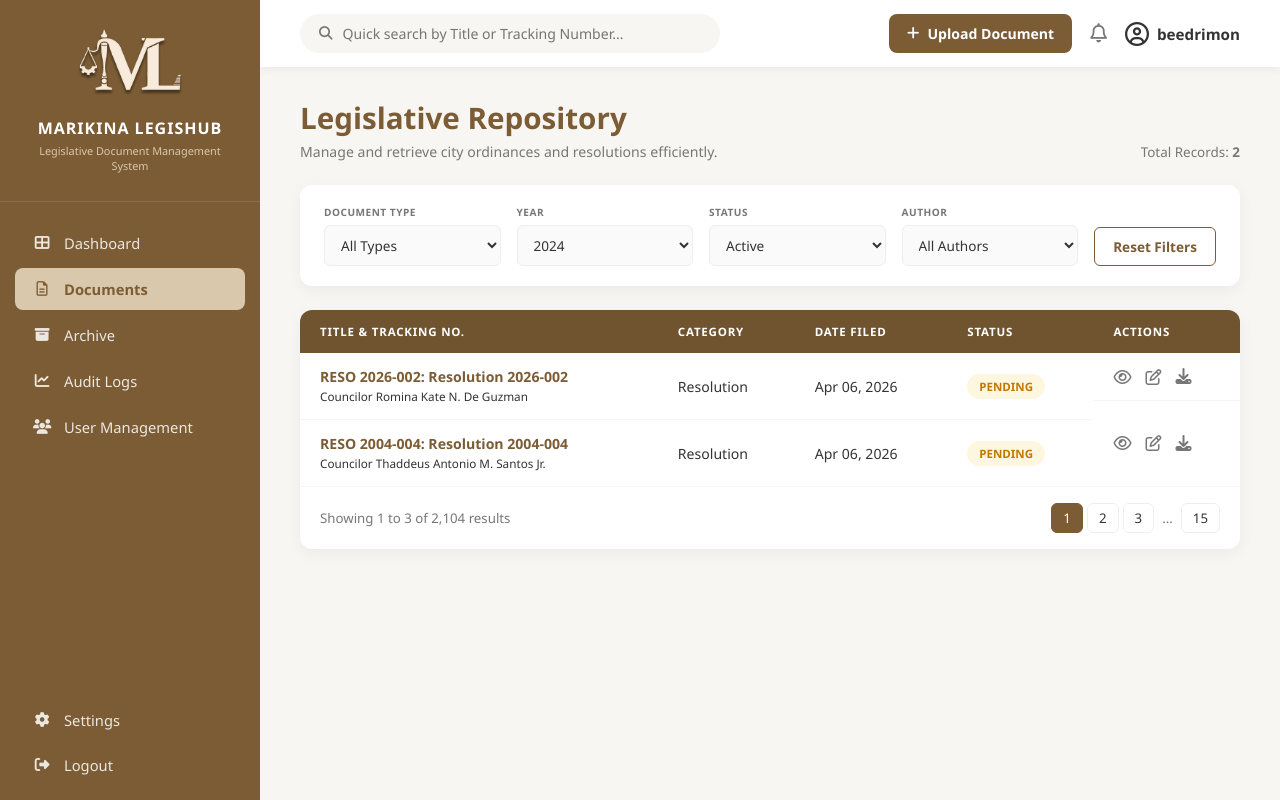
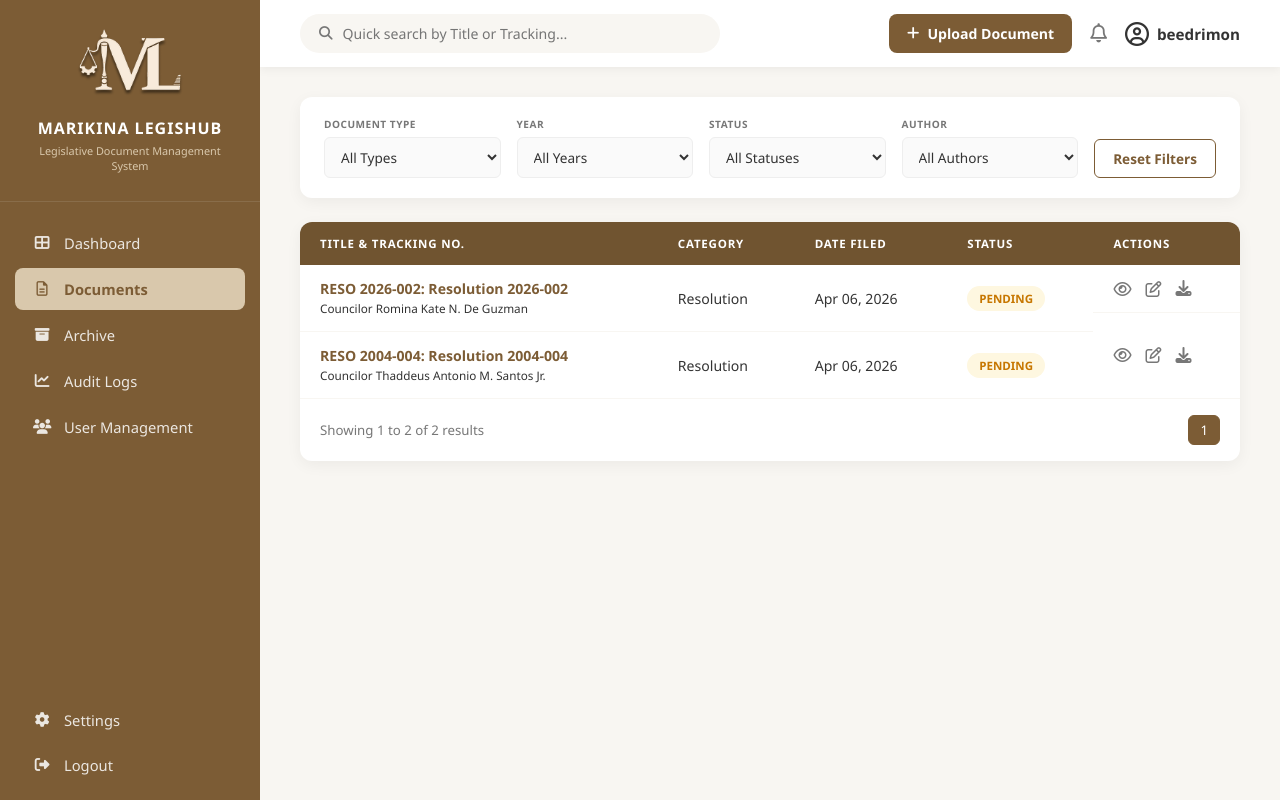
Before and after one commit to beedrimon/legishub-capstone, a Django app: page /documents/ in a window 1280 px wide. Run offline with Django 5.2, Linux system fonts and the light colour scheme; a user stored in the database is signed in; data comes from the database, SQL or seed files in the repository; both versions use the stored data as it was after the commit.

Commit message:
Search filters, pagination and edit modals

```diff
--- a/core/static/js/modals.js
+++ b/core/static/js/modals.js
@@ -144,4 +144,51 @@ document.addEventListener('DOMContentLoaded', () => {
             }
         });
     });
+
+    // ==========================================
+    // POPULATE EDIT MODAL
+    // ==========================================
+    const editButtons = document.querySelectorAll('.trigger-edit');
+
+    editButtons.forEach(btn => {
+        btn.addEventListener('click', function () {
+            // 1. Read data from the pencil icon
+            const docId = this.getAttribute('data-id');
+            const docNumber = this.getAttribute('data-number');
+            const docTitle = this.getAttribute('data-title');
+            const docType = this.getAttribute('data-type');
+            const docYear = this.getAttribute('data-year');
+            const docDate = this.getAttribute('data-date');
+            const fileName = this.getAttribute('data-file');
+
+            // 2. Inject data into the Edit form inputs
+            document.getElementById('edit-doc-id').value = docId;
+            document.getElementById('edit-number').value = docNumber;
+            document.getElementById('edit-title').value = docTitle;
+            document.getElementById('edit-type').value = docType;
+            document.getElementById('edit-year').value = docYear;
+            document.getElementById('edit-date').value = docDate;
+
+            // 3. Update the File Text UI
+            const fileText = document.getElementById('edit-file-text');
+            if (fileName) {
+                // Extract just the filename from the folder path
+                const cleanName = fileName.split('/').pop();
+                fileText.innerHTML = `Current File: <strong>${cleanName}</strong>`;
+            } else {
+                fileText.innerHTML = `Current File: <strong style="color: #888;">No file attached</strong>`;
+            }
+        });
+    });
+
+    // 4. Change UI text when a new file is selected during edit
+    const editFileInput = document.getElementById('editFileInput');
+    if (editFileInput) {
+        editFileInput.addEventListener('change', function () {
+            const uploadText = document.getElementById('edit-file-text');
+            if (this.files && this.files.length > 0) {
+                uploadText.innerHTML = `New file selected: <strong style="color: #22C55E;">${this.files[0].name}</strong>`;
+            }
+        });
+    }
 });
--- a/core/templates/documents.html
+++ b/core/templates/documents.html
@@ -32,65 +32,78 @@
     </nav>
 
     <main class="main-content">
+        <form id="filterForm" method="GET" action="{% url 'documents' %}">
+            <input type="hidden" name="page" id="pageInput" value="{{ current_filters.page|default:'1' }}">
+
             <header class="top-header">
                 <div class="search-bar">
                     <i class="fa-solid fa-magnifying-glass"></i>
-                <input type="text" placeholder="Quick search by Title or Tracking Number...">
+                    <input type="text" name="q" value="{{ current_filters.q }}"
+                        placeholder="Quick search by Title or Tracking...">
+                    <button type="submit" style="display: none;"></button>
                 </div>
                 <div class="header-actions">
-                <button class="btn-upload trigger-modal"><i class="fa-solid fa-plus"></i> Upload Document</button>
+                    <button type="button" class="btn-upload trigger-modal"><i class="fa-solid fa-plus"></i> Upload
+                        Document</button>
+
                     <div class="notification-wrapper">
                         <i class="fa-regular fa-bell" id="notifBell" style="cursor: pointer; font-size: 1.2rem;"></i>
                         <span class="notif-badge"></span>
                     </div>
+
                     <div class="profile">
-                    <i class="fa-regular fa-circle-user"></i> {{request.user.username|default:"Name" }}
+                        <i class="fa-regular fa-circle-user"></i> {{ request.user.username|default:"Name" }}
                     </div>
                 </div>
             </header>
 
             <div class="dashboard-body">
-            <div class="repository-header">
-                <div class="header-text">
-                    <h1>Legislative Repository</h1>
-                    <p>Manage and retrieve city ordinances and resolutions efficiently.</p>
-                </div>
-                <div class="total-records">Total Records: <strong>{{ total_records }}</strong></div>
-            </div>
-
                 <section class="filter-card">
                     <div class="filter-group">
                         <label>DOCUMENT TYPE</label>
-                    <select>
-                        <option>All Types</option>
+                        <select name="doc_type" onchange="document.getElementById('filterForm').submit();">
+                            <option value="">All Types</option>
+                            <option value="Ordinance" {% if current_filters.doc_type == 'Ordinance' %}selected{% endif %}>
+                                Ordinance</option>
+                            <option value="Resolution" {% if current_filters.doc_type == 'Resolution' %}selected{% endif %}>
+                                Resolution</option>
                         </select>
                     </div>
                     <div class="filter-group">
                         <label>YEAR</label>
-                    <select>
-                        <option>2024</option>
-                        <option>2023</option>
-                        <option>2022</option>
-                        <option>2021</option>
-                        <option>2020</option>
+                        <select name="year" onchange="document.getElementById('filterForm').submit();">
+                            <option value="">All Years</option>
+                            {% for y in available_years %}
+                            <option value="{{ y }}" {% if current_filters.year == y|stringformat:"s" %}selected{% endif %}>
+                                {{ y }}</option>
+                            {% endfor %}
                         </select>
                     </div>
                     <div class="filter-group">
                         <label>STATUS</label>
-                    <select>
-                        <option>Active</option>
-                        <option>Inactive</option>
-                        <option>Pending</option>
-
+                        <select name="status" onchange="document.getElementById('filterForm').submit();">
+                            <option value="">All Statuses</option>
+                            <option value="Active" {% if current_filters.status == 'Active' %}selected{% endif %}>Active
+                            </option>
+                            <option value="Pending" {% if current_filters.status == 'Pending' %}selected{% endif %}>
+                                Pending</option>
+                            <option value="Archived" {% if current_filters.status == 'Archived' %}selected{% endif %}>
+                                Archived</option>
                         </select>
                     </div>
                     <div class="filter-group">
                         <label>AUTHOR</label>
-                    <select>
-                        <option>All Authors</option>
+                        <select name="author" onchange="document.getElementById('filterForm').submit();">
+                            <option value="">All Authors</option>
+                            {% for a in available_authors %}
+                            <option value="{{ a }}" {% if current_filters.author == a %}selected{% endif %}>{{ a }}
+                            </option>
+                            {% endfor %}
                         </select>
                     </div>
-                <button class="btn-reset">Reset Filters</button>
+                    <a href="{% url 'documents' %}" class="btn-reset"
+                        style="text-decoration: none; display: inline-flex; align-items: center; justify-content: center;">Reset
+                        Filters</a>
                 </section>
 
                 <section class="table-container">
@@ -115,15 +128,19 @@
                                 <td>{{ doc.date_filed|date:"M d, Y" }}</td>
                                 <td><span class="badge {{ doc.status|lower }}">{{ doc.status|upper }}</span></td>
                                 <td class="action-icons">
-                                <i class="fa-regular fa-eye trigger-view" title="View Document" style="cursor: pointer;"
+                                    <i class="fa-regular fa-eye trigger-view" title="View Document"
+                                        style="cursor: pointer;" data-number="{{ doc.document_number }}"
+                                        data-title="{{ doc.title }}" data-type="{{ doc.doc_type }}"
+                                        data-year="{{ doc.year }}" data-date="{{ doc.date_filed|date:'M d, Y' }}"
+                                        data-sponsor="{{ doc.sponsor|default:'No Sponsor Listed' }}"
+                                        data-keywords="{{ doc.keywords|default:'None' }}" {% if doc.file_attachment %}
+                                        data-file="{{ doc.file_attachment.url }}" {% endif %}></i>
+                                    <i class="fa-regular fa-pen-to-square trigger-edit" title="Edit Record"
+                                        style="cursor: pointer;" data-id="{{ doc.id }}"
                                         data-number="{{ doc.document_number }}" data-title="{{ doc.title }}"
                                         data-type="{{ doc.doc_type }}" data-year="{{ doc.year }}"
-                                    data-date="{{ doc.date_filed|date:'M d, Y' }}"
-                                    data-sponsor="{{ doc.sponsor|default:'No Sponsor Listed' }}"
-                                    data-keywords="{{ doc.keywords|default:'None' }}" {% if doc.file_attachment %}
-                                    data-file="{{ doc.file_attachment.url }}"></i> {% endif %}
-                                <i class="fa-regular fa-pen-to-square trigger-edit" title="Edit Record"
-                                    style="cursor: pointer;"></i>
+                                        data-date="{% if doc.date_enacted %}{{ doc.date_enacted|date:'Y-m-d' }}{% endif %}"
+                                        {% if doc.file_attachment %}data-file="{{ doc.file_attachment.name }}" {% endif %}></i>
 
                                     {% if doc.file_attachment %}
                                     <a href="{{ doc.file_attachment.url }}" download
@@ -135,7 +152,8 @@
                             </tr>
                             {% empty %}
                             <tr>
-                            <td colspan="5" style="text-align: center; padding: 20px;">No legislative documents found in
+                                <td colspan="5" style="text-align: center; padding: 20px;">No legislative documents
+                                    found in
                                     the repository.</td>
                             </tr>
                             {% endfor %}
@@ -143,13 +161,33 @@
                     </table>
 
                     <div class="pagination">
-                    <span>Showing 1 to 3 of 2,104 results</span>
+                        <span>
+                            {% if total_records > 0 %}
+                            Showing {{ documents.start_index }} to {{ documents.end_index }} of {{ total_records }}
+                            results
+                            {% else %}
+                            No results to display
+                            {% endif %}
+                        </span>
+
                         <div class="page-numbers">
-                        <button class="active">1</button>
-                        <button>2</button>
-                        <button>3</button>
-                        <span>...</span>
-                        <button>15</button>
+                            {% if documents.has_previous %}
+                            <button type="button" onclick="goToPage('{{ documents.previous_page_number }}')">&laquo;
+                                Prev</button>
+                            {% endif %}
+
+                            {% for num in documents.paginator.page_range %}
+                            {% if documents.number == num %}
+                            <button type="button" class="active">{{ num }}</button>
+                            {% else %}
+                            <button type="button" onclick="goToPage('{{ num }}')">{{ num }}</button>
+                            {% endif %}
+                            {% endfor %}
+
+                            {% if documents.has_next %}
+                            <button type="button" onclick="goToPage('{{ documents.next_page_number }}')">Next
+                                &raquo;</button>
+                            {% endif %}
                         </div>
                     </div>
                 </section>
@@ -347,51 +385,64 @@
                 <h2>EDIT LEGISLATIVE RECORD</h2>
                 <button class="close-modal" onclick="closeModal('editModal')">&times;</button>
             </div>
-            <form class="modal-body">
+            <form class="modal-body" method="POST" action="{% url 'edit_document' %}" enctype="multipart/form-data">
+                {% csrf_token %}
+                <input type="hidden" name="doc_id" id="edit-doc-id">
+
                 <div class="form-row">
                     <div class="form-group full-width">
                         <label>DOCUMENT TITLE / SUBJECT</label>
-                        <input type="text" value="Green City Initiative: An Ordinance Regulating Single-Use Plastics">
+                        <input type="text" name="title" id="edit-title" required>
                     </div>
                 </div>
                 <div class="form-row">
                     <div class="form-group">
                         <label>LEGIS NUMBER (REF NO.)</label>
-                        <input type="text" value="ORD-2024-001">
+                        <input type="text" name="document_number" id="edit-number" required>
                     </div>
                     <div class="form-group">
                         <label>DOCUMENT TYPE</label>
-                        <select>
-                            <option selected>Ordinance</option>
-                            <option>Resolution</option>
+                        <select name="doc_type" id="edit-type" required>
+                            <option value="Ordinance">Ordinance</option>
+                            <option value="Resolution">Resolution</option>
                         </select>
                     </div>
                 </div>
                 <div class="form-row">
                     <div class="form-group">
                         <label>SERIES YEAR</label>
-                        <input type="number" value="2024">
+                        <input type="number" name="year" id="edit-year" required>
                     </div>
                     <div class="form-group">
                         <label>DATE ENACTED / APPROVED</label>
-                        <input type="date" value="2025-01-12">
+                        <input type="date" name="date_enacted" id="edit-date">
                     </div>
                 </div>
-                <div class="upload-area edit-mode">
+
+                <label for="editFileInput" class="upload-area edit-mode" style="cursor: pointer; display: block;">
                     <i class="fa-regular fa-file-pdf"></i>
-                    <p>Current File: <strong>green_city_v1_final.pdf</strong></p>
-                    <span>Click to replace the current certified PDF copy</span>
-                </div>
+                    <p id="edit-file-text">Current File: <strong>None</strong></p>
+                    <span style="font-size: 0.8rem;">Click to upload a new PDF (Leave blank to keep existing
+                        file)</span>
+                    <input type="file" name="file_attachment" hidden id="editFileInput" accept=".pdf">
+                </label>
+
                 <div class="modal-footer">
-                    <button type="button" class="btn-discard" onclick="closeModal('editModal')">Discard Changes</button>
+                    <button type="button" class="btn-discard">Discard Changes</button>
                     <button type="submit" class="btn-add">Update Document</button>
                 </div>
             </form>
         </div>
     </div>
 
+    <script>
+        function goToPage(pageNum) {
+            document.getElementById('pageInput').value = pageNum;
+            document.getElementById('filterForm').submit();
+        }
+    </script>
 
-    <script src="{% static 'js/modals.js' %}?v=1"></script>
+    <script src="{% static 'js/modals.js' %}?v=3"></script>
 </body>
 
 </html>
--- a/core/views.py
+++ b/core/views.py
@@ -6,7 +6,9 @@ from django.contrib.auth import authenticate, login as auth_login, logout as aut
 from django.contrib.auth.decorators import login_required
 from django.contrib import messages
 from django.contrib.auth.models import User
-from .models import LegislativeDocument, AuditLog # <-- Add this line near your other imports
+from .models import LegislativeDocument, AuditLog
+from django.core.paginator import Paginator
+from django.db.models import Q
 
 # ==========================================
 # 1. LOGIN VIEW
@@ -95,16 +97,54 @@ def dashboard_view(request):
 # ==========================================
 @login_required(login_url='login')
 def documents_view(request):
-    # Fetch ALL documents, ordered by newest first
-    documents = LegislativeDocument.objects.all().order_by('-date_filed')
+    # 1. Start with ALL documents
+    doc_list = LegislativeDocument.objects.all().order_by('-date_filed')
 
-    # Get the exact count of all documents
-    total_records = documents.count()
+    # 2. Grab the search and filter terms from the URL
+    search_query = request.GET.get('q', '')
+    doc_type = request.GET.get('doc_type', '')
+    year = request.GET.get('year', '')
+    status = request.GET.get('status', '')
+    author = request.GET.get('author', '')
 
-    # Pass them to the template
+    # 3. Apply the filters to our database query
+    if search_query:
+        # Search inside BOTH the Title and the Document Number
+        doc_list = doc_list.filter(
+            Q(title__icontains=search_query) |
+            Q(document_number__icontains=search_query)
+        )
+
+    if doc_type:
+        doc_list = doc_list.filter(doc_type=doc_type)
+
+    if year:
+        doc_list = doc_list.filter(year=year)
+
+    if status:
+        doc_list = doc_list.filter(status=status)
+
+    if author:
+        doc_list = doc_list.filter(sponsor__icontains=author)
+
+    # 4. Fetch dynamic dropdown choices straight from the database
+    # This ensures your "Years" and "Authors" dropdowns are always accurate
+    available_years = LegislativeDocument.objects.values_list('year', flat=True).distinct().order_by('-year')
+    available_authors = LegislativeDocument.objects.exclude(sponsor__isnull=True).exclude(sponsor__exact='').values_list('sponsor', flat=True).distinct().order_by('sponsor')
+
+    total_records = doc_list.count()
+
+    # Pagination
+    paginator = Paginator(doc_list, 10)
+    page_number = request.GET.get('page')
+    documents = paginator.get_page(page_number)
+
     context = {
         'documents': documents,
-        'total_records': total_records
+        'total_records': total_records,
+        'available_years': available_years,
+        'available_authors': available_authors,
+        'current_filters': request.GET, # Pass the current URL parameters back to the HTML
     }
     return render(request, 'documents.html', context)
 
@@ -178,3 +218,42 @@ def upload_document(request):
         messages.success(request, 'Document successfully uploaded!')
 
     return redirect('dashboard')
+
+# ==========================================
+# 8. EDIT DOCUMENT VIEW
+# ==========================================
+@login_required(login_url='login')
+def edit_document(request):
+    if request.method == 'POST':
+        # Grab the hidden ID so we know which document to update
+        doc_id = request.POST.get('doc_id')
+
+        # Fetch the exact document from the database
+        doc = LegislativeDocument.objects.get(id=doc_id)
+
+        # Update the fields
+        doc.title = request.POST.get('title')
+        doc.document_number = request.POST.get('document_number')
+        doc.doc_type = request.POST.get('doc_type')
+        doc.year = request.POST.get('year')
+
+        date_enacted = request.POST.get('date_enacted')
+        doc.date_enacted = date_enacted if date_enacted else None
+
+        # Only overwrite the file if they uploaded a new one!
+        new_file = request.FILES.get('file_attachment')
+        if new_file:
+            doc.file_attachment = new_file
+
+        doc.save()
+
+        # Log the edit action
+        AuditLog.objects.create(
+            user=request.user,
+            action='Edit',
+            document=doc
+        )
+
+        messages.success(request, 'Document successfully updated!')
+
+    return redirect('documents') # Bounce them back to the documents page
--- a/legishub/urls.py
+++ b/legishub/urls.py
@@ -29,4 +29,5 @@ urlpatterns = [
     path('audit_logs/', views.audit_logs_view, name='audit_logs'),
     path('user_management/', views.user_management_view, name='user_management'),
     path('upload/', views.upload_document, name='upload_document'),
+    path('edit-doc/', views.edit_document, name='edit_document'),
 ]
```
Also changed, not shown: db.sqlite3. Lines whose indentation alone changed are shown as unchanged.
